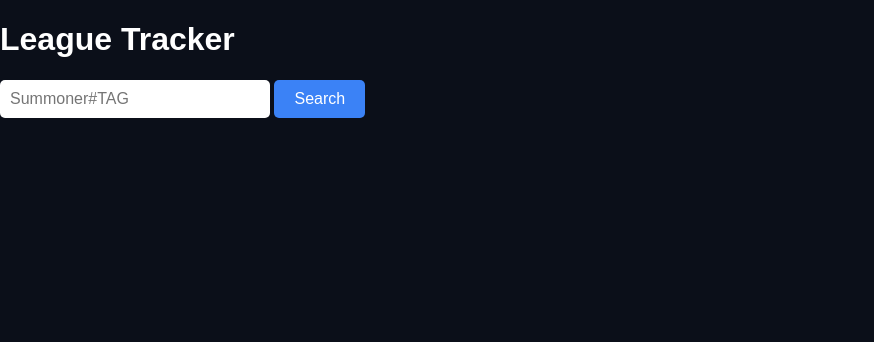
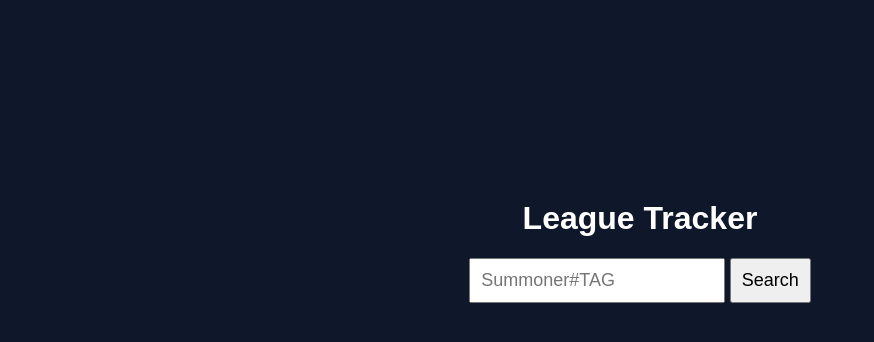
Before and after one commit to deuj91/daj-gg, a Flask app: page / in a window 1280 px wide. Shown: the top 342 px of the page, without its empty margins (0-874 px from the left). Run offline with Flask 3, Linux system fonts and the light colour scheme.

Commit message:
Update style.css

```diff
--- a/static/style.css
+++ b/static/style.css
@@ -1,78 +1,49 @@
-body {
-margin:0;
+body{
+background:#0f172a;
+color:white;
 font-family:Arial;
-background:#0b0f19;
-color:white;
 }
 
-.home{
-background:url("https://ddragon.leagueoflegends.com/cdn/img/champion/splash/Ahri_0.jpg");
-background-size:cover;
-height:100vh;
-display:flex;
-justify-content:center;
-align-items:center;
-}
-
-.center-box{
-background:rgba(0,0,0,0.75);
-padding:40px;
-border-radius:10px;
+.center{
 text-align:center;
+margin-top:200px;
 }
 
 input{
 padding:10px;
-font-size:16px;
-width:250px;
-border:none;
-border-radius:5px;
+font-size:18px;
 }
 
 button{
-padding:10px 20px;
-font-size:16px;
-border:none;
-border-radius:5px;
-background:#3b82f6;
-color:white;
-cursor:pointer;
-}
-
-.container{
-width:900px;
-margin:auto;
-margin-top:40px;
+padding:10px;
+font-size:18px;
 }
 
 .match{
-padding:15px;
-margin-bottom:10px;
-border-radius:8px;
-display:flex;
-align-items:center;
-gap:20px;
+margin:30px;
+padding:20px;
+border-radius:10px;
 }
 
 .win{
-background:#1f3d2b;
+background:#064e3b;
 }
 
 .lose{
-background:#3d1f1f;
+background:#7f1d1d;
 }
 
-.items img{
-width:32px;
-height:32px;
-margin-right:4px;
+.teams{
+display:flex;
+justify-content:space-between;
+align-items:center;
 }
 
-.players{
-margin-top:10px;
+.team{
+width:40%;
 }
 
-.player{
-font-size:14px;
-padding:2px;
+.vs{
+font-size:30px;
+font-weight:bold;
 }
```
